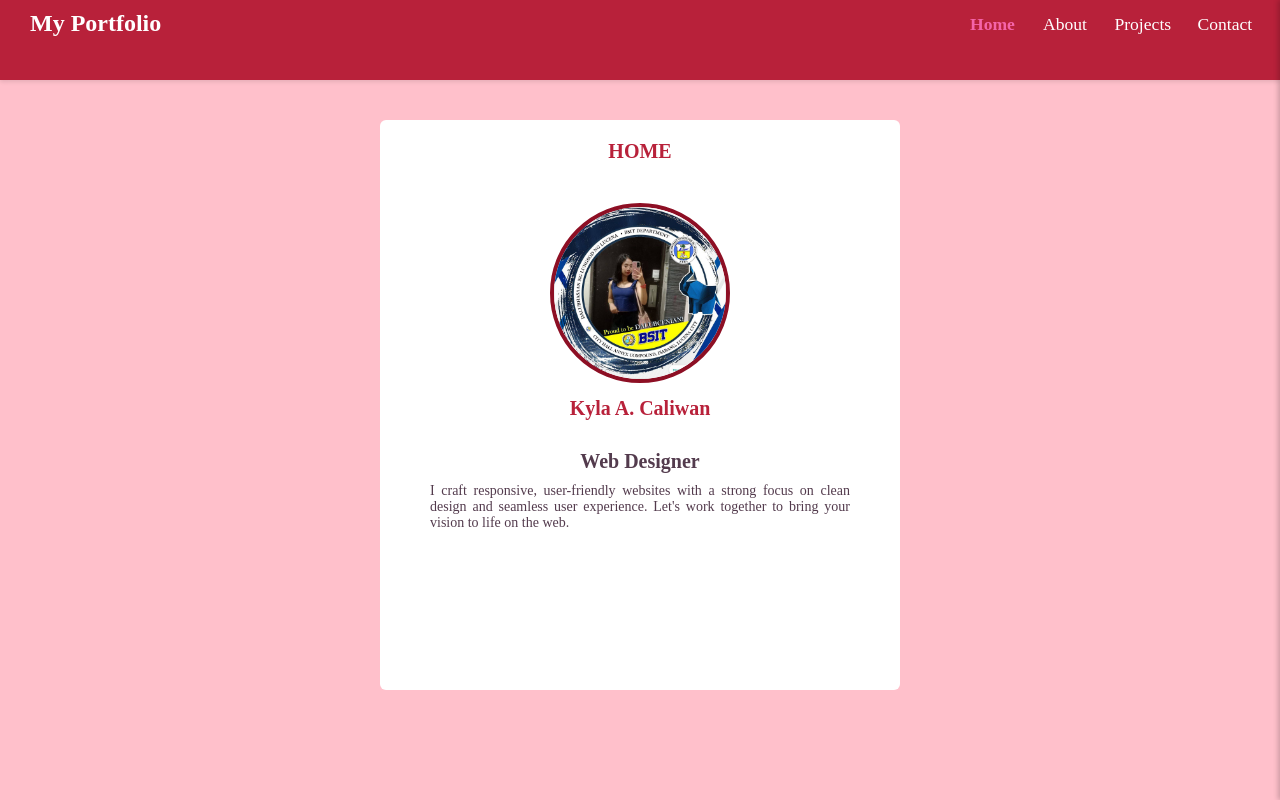
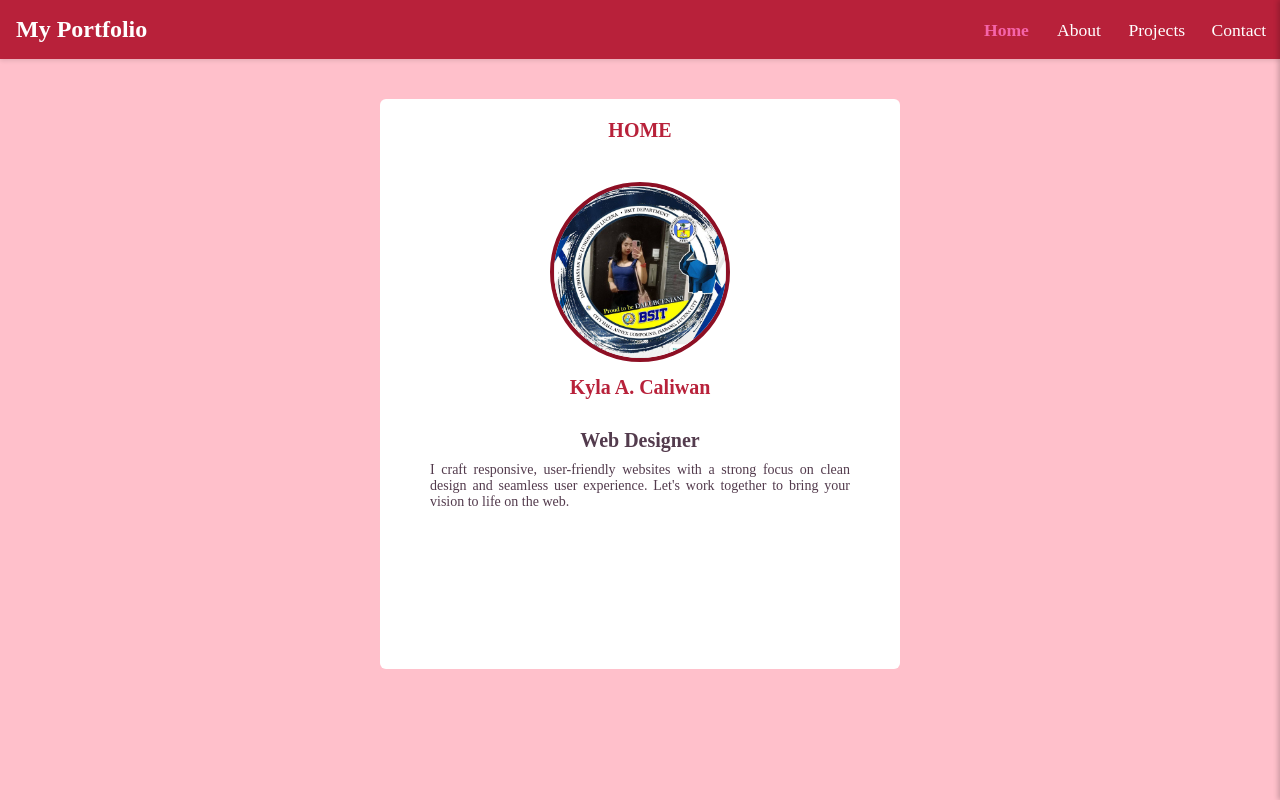
Before and after one commit to kylacaliwan/navbar-react-router, a React (Create React App) app: page / in a window 1280 px wide. Built offline with nearby package versions, Linux system fonts and the light colour scheme.

Commit message:
Update index.css

```diff
--- a/src/index.css
+++ b/src/index.css
@@ -10,8 +10,7 @@ body{
 
 .navbar {
   background-color: rgb(184, 33, 58);
-  padding: 10px 30px 10px 30px;
-  height: 80px;
+  padding: 1rem;
   box-shadow: 0 2px 4px rgba(0,0,0,0.1);
   position: relative;
   z-index: 10;
```
